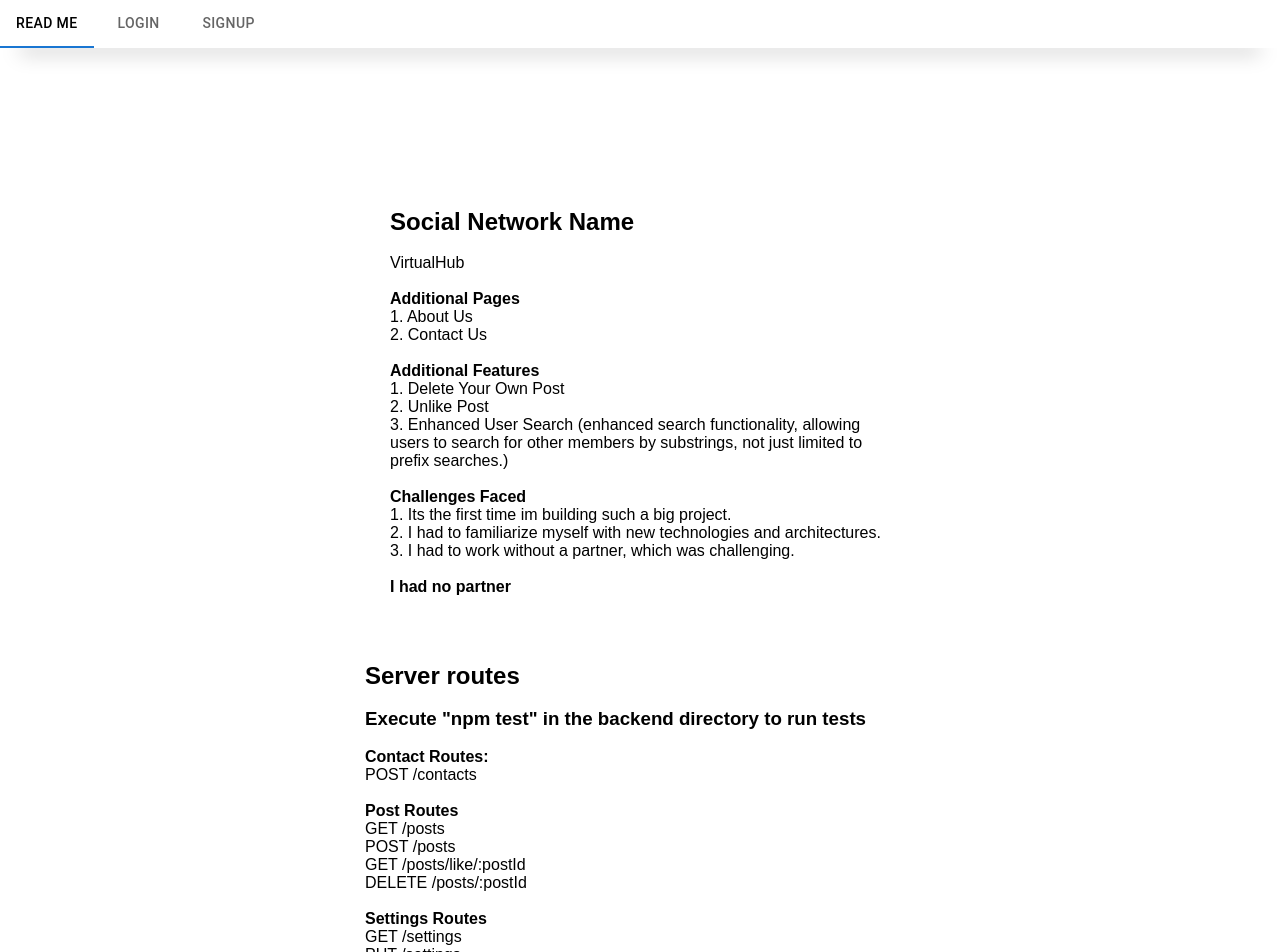
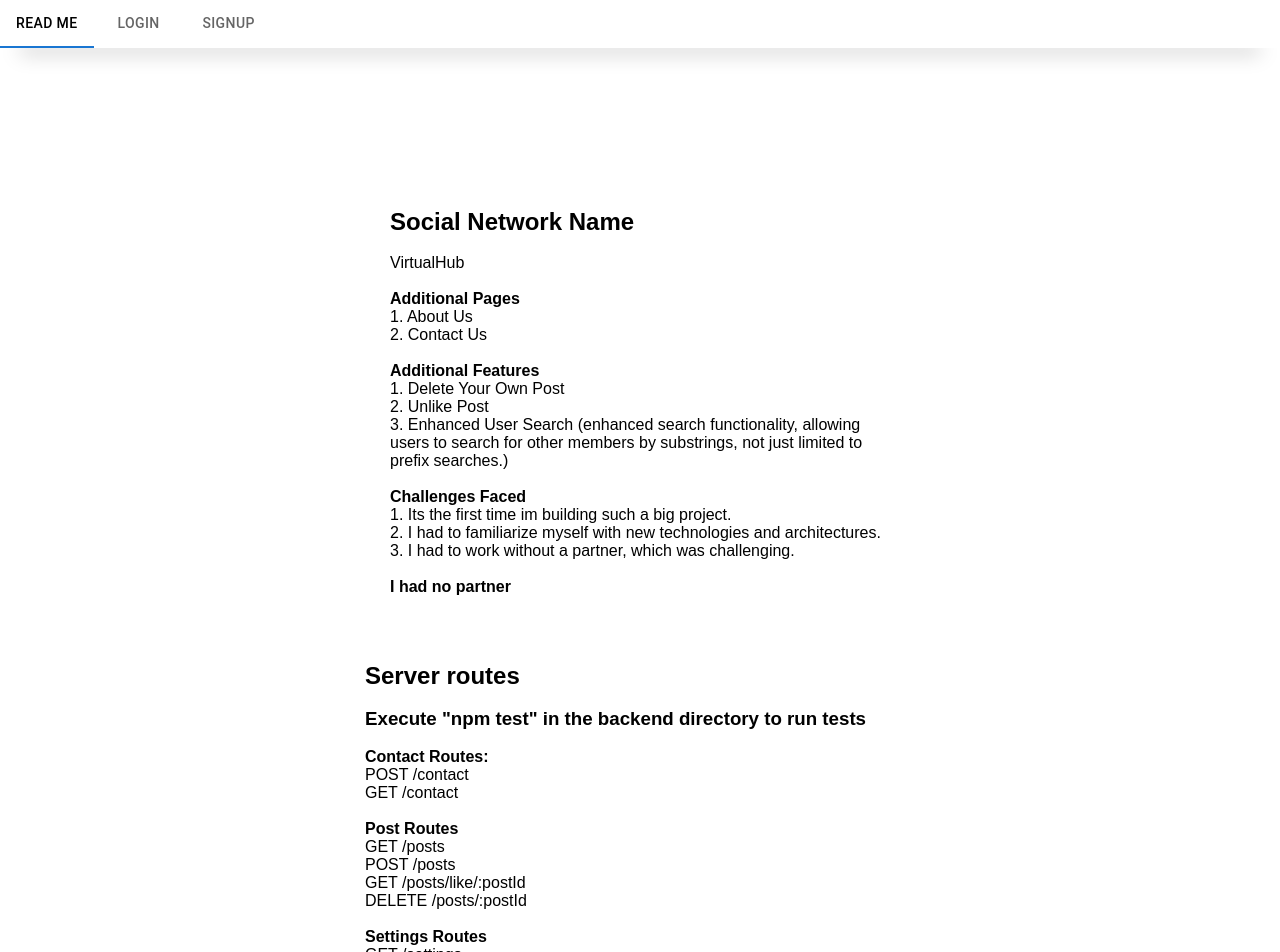
Before and after one commit to TalAviram247/Social-Network-Project, a React (Vite) app in the folder frontend/: page /readme in a window 1280 px wide. Shown: the top 952 px of the page. Built offline with nearby package versions, Linux system fonts and the light colour scheme; no server answers.

Commit message:
added get_contact route to tests and readme

```diff
--- a/frontend/src/components/readme/readme.jsx
+++ b/frontend/src/components/readme/readme.jsx
@@ -61,7 +61,8 @@ export const Readme = () => {
         <br />
         <h4>Contact Routes:</h4>
         <div>
-          <p>POST /contacts</p>
+          <p>POST /contact</p>
+          <p>GET /contact</p>
         </div>
 
         <br />
```
Also changed, not shown: 1 other file (tests, documents, lock files or other folders).
